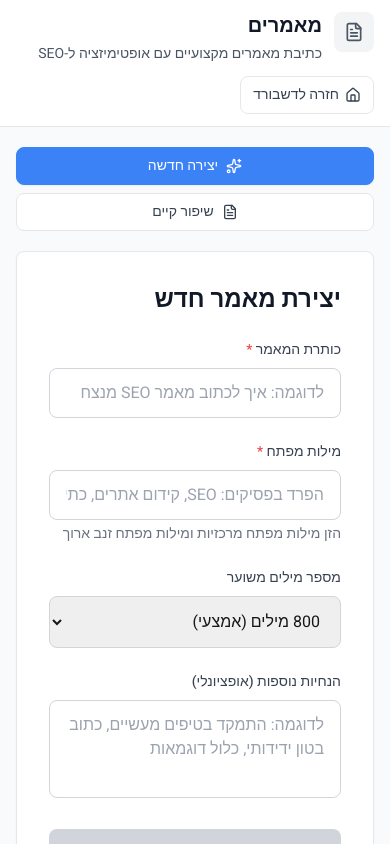
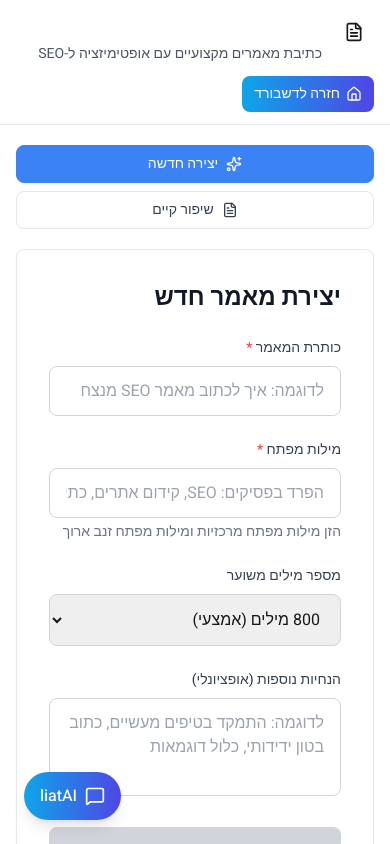
Before and after one commit to liatbenshai/ktiva-evrit, a Next.js app: page /dashboard/articles in a window 390 px wide. Shown: the top 844 px of the page. Built offline with nearby package versions, Linux system fonts and the light colour scheme.

Commit message:
Remove examples from liatAI, add bot to all pages with floating widget for mobile and desktop

```diff
--- a/app/(dashboard)/dashboard/articles/page.tsx
+++ b/app/(dashboard)/dashboard/articles/page.tsx
@@ -1,8 +1,9 @@
 'use client';
 
 import { useState } from 'react';
-import { Home, FileText, Sparkles } from 'lucide-react';
-import PageHeader, { PageHeaderLink } from '@/components/layout/PageHeader';
+import { FileText, Sparkles } from 'lucide-react';
+import DashboardPageWrapper from '@/components/layout/DashboardPageWrapper';
+import { getPageTheme } from '@/lib/page-themes';
 import CreateArticle from '@/components/articles/CreateArticle';
 import ImproveArticle from '@/components/articles/ImproveArticle';
 
@@ -10,25 +11,15 @@ type Mode = 'create' | 'improve';
 
 export default function ArticlesPage() {
   const [mode, setMode] = useState<Mode>('create');
+  const theme = getPageTheme('articles');
 
   return (
-    <div className="min-h-screen bg-slate-50" dir="rtl">
-      <PageHeader
-        icon={FileText}
-        title="מאמרים"
-        description="כתיבת מאמרים מקצועיים עם אופטימיזציה ל-SEO"
-        actions={
-          <PageHeaderLink
-            href="/dashboard"
-            label="חזרה לדשבורד"
-            icon={Home}
-            variant="outline"
-            className="text-sm sm:text-base"
-          />
-        }
-      />
-
-      <main className="mx-auto w-full max-w-5xl px-4 py-5 sm:py-8">
+    <DashboardPageWrapper
+      icon={FileText}
+      title="מאמרים"
+      description="כתיבת מאמרים מקצועיים עם אופטימיזציה ל-SEO"
+      theme={theme}
+    >
         <div className="mb-5 sm:mb-8">
           <div className="flex w-full flex-col gap-2 sm:inline-flex sm:flex-row sm:items-center sm:gap-3">
             <button
@@ -59,7 +50,6 @@ export default function ArticlesPage() {
         <div>
           {mode === 'create' ? <CreateArticle /> : <ImproveArticle />}
         </div>
-      </main>
-    </div>
+    </DashboardPageWrapper>
   );
 }
--- a/app/(dashboard)/dashboard/code-review/page.tsx
+++ b/app/(dashboard)/dashboard/code-review/page.tsx
@@ -1,10 +1,10 @@
 'use client';
 
 import React, { useState } from 'react';
-import { Home } from 'lucide-react';
 import { Button } from '@/components/ui/button';
 import { Card } from '@/components/ui/card';
-import PageHeader, { PageHeaderLink } from '@/components/layout/PageHeader';
+import DashboardPageWrapper from '@/components/layout/DashboardPageWrapper';
+import { getPageTheme } from '@/lib/page-themes';
 import CodeChatAssistant from '@/components/code-review/CodeChatAssistant';
 import {
   Code2,
@@ -167,24 +167,15 @@ export default function CodeReviewPage() {
     return 'text-red-600';
   };
 
+  const theme = getPageTheme('code-review');
+
   return (
-    <div dir="rtl" className="min-h-screen bg-slate-50">
-      <PageHeader
-        icon={Code2}
-        title="בדיקת קוד"
-        description="העלי קובץ קוד או הדבקי קוד ישירות. המערכת תנתח את הקוד, תזהה בעיות, ותציע תיקונים מקצועיים."
-        actions={
-          <PageHeaderLink
-            href="/dashboard"
-            label="חזרה לדשבורד"
-            icon={Home}
-            variant="outline"
-            className="text-sm sm:text-base"
-          />
-        }
-      />
-
-      <main className="mx-auto w-full max-w-6xl px-4 py-5 sm:py-8">
+    <DashboardPageWrapper
+      icon={Code2}
+      title="בדיקת קוד"
+      description="העלי קובץ קוד או הדבקי קוד ישירות. המערכת תנתח את הקוד, תזהה בעיות, ותציע תיקונים מקצועיים."
+      theme={theme}
+    >
 
         <div className="grid gap-6 lg:grid-cols-2 mt-6">
           {/* פאנל קלט */}
@@ -425,7 +416,6 @@ export default function CodeReviewPage() {
             )}
           </Card>
         </div>
-      </main>
 
       {/* דו-שיח לתיקון קוד */}
       {code.trim() && (
@@ -444,6 +434,6 @@ export default function CodeReviewPage() {
           }}
         />
       )}
-    </div>
+    </DashboardPageWrapper>
   );
 }
--- a/app/(dashboard)/dashboard/emails/page.tsx
+++ b/app/(dashboard)/dashboard/emails/page.tsx
@@ -1,8 +1,9 @@
 'use client';
 
 import { useState } from 'react';
-import { Home, Mail, Reply, Sparkles } from 'lucide-react';
-import PageHeader, { PageHeaderLink } from '@/components/layout/PageHeader';
+import { Mail, Reply, Sparkles } from 'lucide-react';
+import DashboardPageWrapper from '@/components/layout/DashboardPageWrapper';
+import { getPageTheme } from '@/lib/page-themes';
 import CreateEmail from '@/components/emails/CreateEmail';
 import ReplyEmail from '@/components/emails/ReplyEmail';
 import ImproveEmail from '@/components/emails/ImproveEmail';
@@ -11,24 +12,15 @@ type Mode = 'create' | 'reply' | 'improve';
 
 export default function EmailsPage() {
   const [mode, setMode] = useState<Mode>('create');
+  const theme = getPageTheme('emails');
 
   return (
-    <div className="min-h-screen bg-slate-50" dir="rtl">
-      <PageHeader
-        icon={Mail}
-        title="מיילים"
-        description="כתיבה, מענה ושיפור מיילים בעברית תקנית"
-        actions={
-          <PageHeaderLink
-            href="/dashboard"
-            label="חזרה לדשבורד"
-            icon={Home}
-            variant="outline"
-          />
-        }
-      />
-
-      <main className="mx-auto w-full max-w-5xl px-4 py-5 sm:py-8">
+    <DashboardPageWrapper
+      icon={Mail}
+      title="מיילים"
+      description="כתיבה, מענה ושיפור מיילים בעברית תקנית"
+      theme={theme}
+    >
         <div className="mb-5 flex flex-col gap-2 sm:mb-8 sm:flex-row sm:flex-wrap sm:items-center sm:gap-3">
           <button
             onClick={() => setMode('create')}
@@ -70,7 +62,6 @@ export default function EmailsPage() {
           {mode === 'reply' && <ReplyEmail />}
           {mode === 'improve' && <ImproveEmail />}
         </div>
-      </main>
-    </div>
+    </DashboardPageWrapper>
   );
 }
--- a/components/claude-assistant/ClaudeAssistant.tsx
+++ b/components/claude-assistant/ClaudeAssistant.tsx
@@ -135,19 +135,9 @@ export default function ClaudeAssistant() {
               <h3 className="text-xl font-semibold text-gray-900 mb-2">
                 בואי נתחיל
               </h3>
-              <p className="text-gray-600 mb-6">
+              <p className="text-gray-600">
                 שאלי כל שאלה או כתבי מה את צריכה, ואני אענה בעברית תקנית וזורמת.
               </p>
-              <div className="space-y-2 text-sm text-gray-500 text-right">
-                <p className="font-medium">דוגמאות:</p>
-                <ul className="space-y-1">
-                  <li>• כתוב עבודה עבור הבן שלי בן ה-12 בנושא סכנות של אלימות</li>
-                  <li>• מה ההבדל בין תיאור לתיאוריות?</li>
-                  <li>• כתוב מכתב תודה ללקוח</li>
-                  <li>• איך כותבים נכון "אין לי" או "אין לי"?</li>
-                  <li>• כתוב עבור הבן שלי עבודה על סכנות של אלימות, ותתייחס למקרה שקרה בבית הספר</li>
-                </ul>
-              </div>
             </div>
           </div>
         )}
--- /dev/null
+++ b/components/layout/BotFloatingWidget.tsx
@@ -0,0 +1,64 @@
+'use client';
+
+import { useState } from 'react';
+import { MessageSquare, X } from 'lucide-react';
+import ClaudeAssistant from '@/components/claude-assistant/ClaudeAssistant';
+import { PageColorTheme } from './DashboardPageWrapper';
+
+interface BotFloatingWidgetProps {
+  theme: PageColorTheme;
+}
+
+export default function BotFloatingWidget({ theme }: BotFloatingWidgetProps) {
+  const [isOpen, setIsOpen] = useState(false);
+
+  // כפתור צף קטן למובייל
+  if (!isOpen) {
+    return (
+      <button
+        onClick={() => setIsOpen(true)}
+        className={`fixed bottom-6 left-6 z-50 flex items-center gap-2 rounded-full bg-gradient-to-r ${theme.buttonFrom} ${theme.buttonTo} px-4 py-3 text-white shadow-lg hover:shadow-xl transition-all hover:scale-105 lg:hidden`}
+      >
+        <MessageSquare className="w-5 h-5" />
+        <span className="font-medium">liatAI</span>
+      </button>
+    );
+  }
+
+  return (
+    <>
+      {/* חלון מלא במסכים גדולים */}
+      <div className={`fixed bottom-4 left-4 z-50 w-80 max-w-[calc(100vw-2rem)] hidden lg:block`}>
+        <div className="bg-white rounded-lg shadow-2xl border-2 border-gray-200 overflow-hidden max-h-[600px] flex flex-col">
+          <div className={`bg-gradient-to-r ${theme.buttonFrom} ${theme.buttonTo} text-white px-4 py-2 font-semibold text-sm`}>
+            liatAI
+          </div>
+          <div className="flex-1 overflow-hidden" style={{ maxHeight: '550px' }}>
+            <ClaudeAssistant />
+          </div>
+        </div>
+      </div>
+
+      {/* חלון מלא במסכים קטנים */}
+      <div className={`fixed inset-0 z-50 bg-black/50 lg:hidden`} onClick={() => setIsOpen(false)}>
+        <div
+          className="absolute bottom-0 left-0 right-0 top-auto h-[80vh] bg-white rounded-t-2xl shadow-2xl flex flex-col overflow-hidden"
+          onClick={(e) => e.stopPropagation()}
+        >
+          <div className={`bg-gradient-to-r ${theme.buttonFrom} ${theme.buttonTo} text-white px-4 py-3 flex items-center justify-between`}>
+            <span className="font-semibold">liatAI</span>
+            <button
+              onClick={() => setIsOpen(false)}
+              className="hover:bg-white/20 rounded p-1 transition-colors"
+            >
+              <X className="w-5 h-5" />
+            </button>
+          </div>
+          <div className="flex-1 overflow-hidden">
+            <ClaudeAssistant />
+          </div>
+        </div>
+      </div>
+    </>
+  );
+}
--- a/components/layout/DashboardPageWrapper.tsx
+++ b/components/layout/DashboardPageWrapper.tsx
@@ -4,7 +4,7 @@ import { ReactNode } from 'react';
 import { LucideIcon, Home } from 'lucide-react';
 import Link from 'next/link';
 import PageHeader, { PageHeaderLink } from './PageHeader';
-import ClaudeAssistant from '@/components/claude-assistant/ClaudeAssistant';
+import BotFloatingWidget from './BotFloatingWidget';
 
 export interface PageColorTheme {
   // Background gradients
@@ -83,16 +83,7 @@ export default function DashboardPageWrapper({
 
       {/* Bot Component - Fixed bottom left (RTL) */}
       {showBot && (
-        <div className="fixed bottom-4 left-4 z-50 w-80 max-w-[calc(100vw-2rem)] hidden lg:block">
-          <div className="bg-white rounded-lg shadow-2xl border-2 border-gray-200 overflow-hidden max-h-[600px] flex flex-col">
-            <div className={`bg-gradient-to-r ${theme.buttonFrom} ${theme.buttonTo} text-white px-4 py-2 font-semibold text-sm`}>
-              liatAI
-            </div>
-            <div className="flex-1 overflow-hidden" style={{ maxHeight: '550px' }}>
-              <ClaudeAssistant />
-            </div>
-          </div>
-        </div>
+        <BotFloatingWidget theme={theme} />
       )}
     </div>
   );
```
